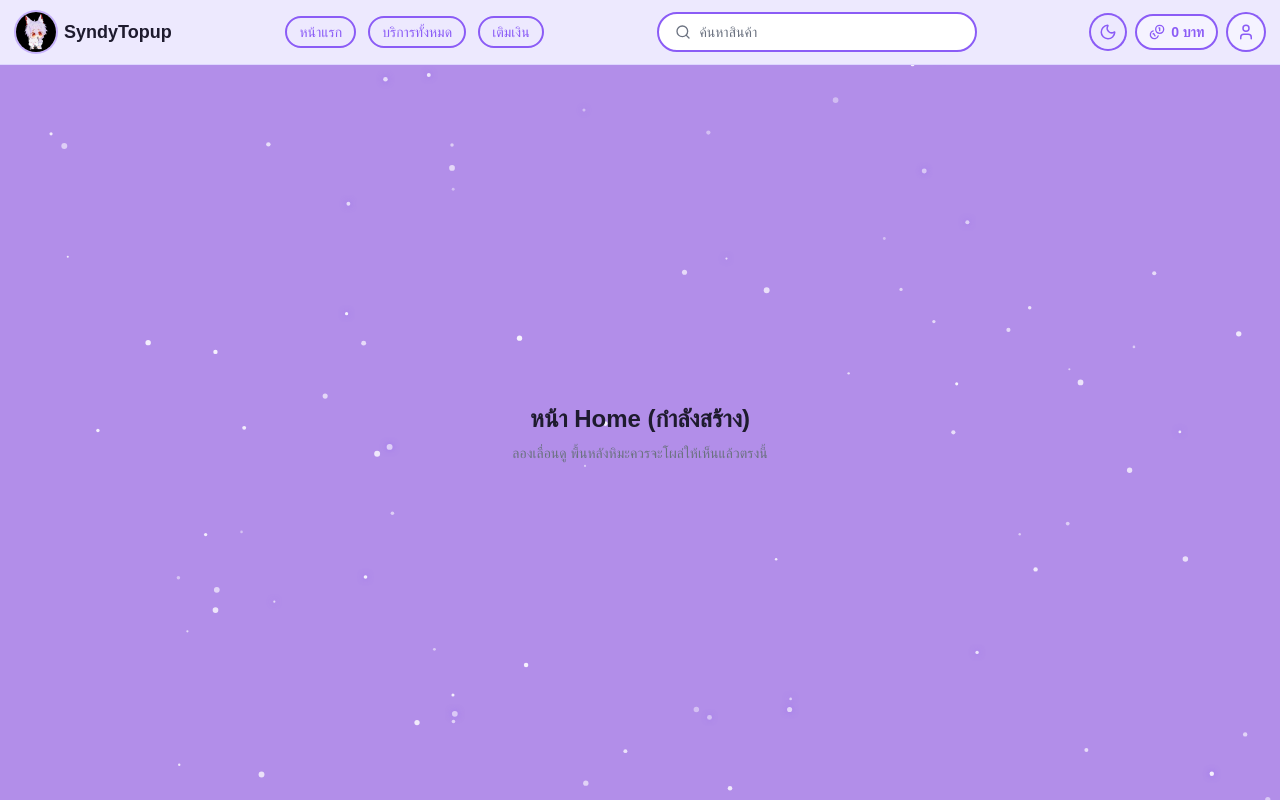
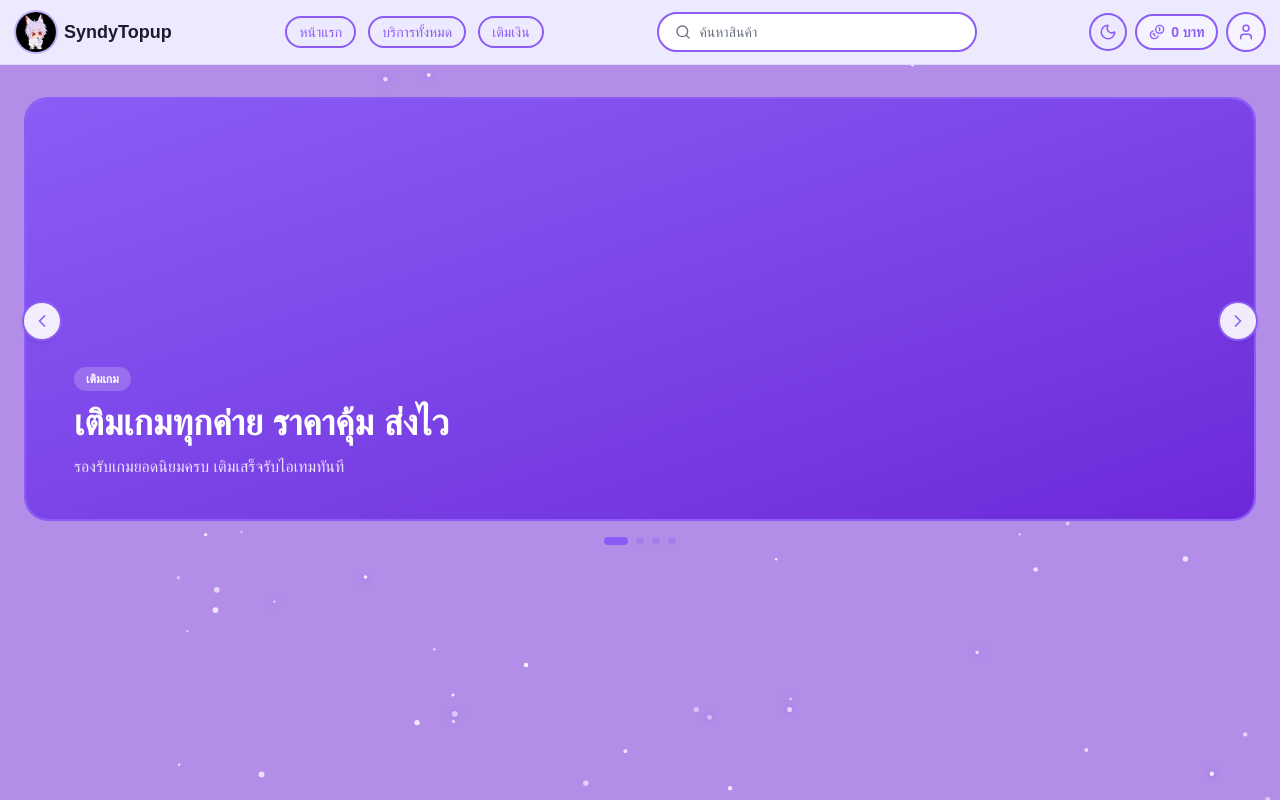
Before and after one commit to Synnado/SyndyTopup, a Next.js app: page / in a window 1280 px wide. Built offline with nearby package versions, Linux system fonts and the light colour scheme.

Commit message:
ทำSlider demo

```diff
--- a/package.json
+++ b/package.json
@@ -9,6 +9,8 @@
     "lint": "eslint"
   },
   "dependencies": {
+    "embla-carousel-autoplay": "^8.6.0",
+    "embla-carousel-react": "^8.6.0",
     "lucide-react": "^1.31.0",
     "next": "16.3.0",
     "react": "19.2.8",
--- a/src/app/page.tsx
+++ b/src/app/page.tsx
@@ -1,14 +1,9 @@
+import HeroCarousel from "@/components/HeroCarousel";
+
 export default function Home() {
   return (
-    <main className="flex flex-1 items-center justify-center px-4 py-24">
-      <div className="text-center">
-        <h1 className="text-2xl font-bold text-foreground">
-          หน้า Home (กำลังสร้าง)
-        </h1>
-        <p className="mt-2 text-sm text-muted">
-          ลองเลื่อนดู พื้นหลังหิมะควรจะโผล่ให้เห็นแล้วตรงนี้
-        </p>
-      </div>
+    <main className="flex flex-1 flex-col">
+      <HeroCarousel />
     </main>
   );
 }
--- /dev/null
+++ b/src/components/HeroCarousel.tsx
@@ -0,0 +1,149 @@
+"use client";
+
+import { useCallback, useEffect, useState } from "react";
+import Image from "next/image";
+import useEmblaCarousel from "embla-carousel-react";
+import Autoplay from "embla-carousel-autoplay";
+import { ChevronLeft, ChevronRight } from "lucide-react";
+
+// สไลด์ตัวอย่างไปก่อน
+// - ถ้าอยากใส่ภาพโปรโมชั่น: เอาไฟล์ไปวางที่ public/banners/ แล้วใส่ path ตรง "image" เช่น "/banners/promo-1.jpg"
+// - ถ้าสไลด์ไหนยังไม่มีภาพ ปล่อย image ว่างไว้ได้ (ไม่ใส่ key นี้เลย) จะใช้พื้นไล่สีม่วง/แดงแทนอัตโนมัติ
+const SLIDES: {
+  tag: string;
+  title: string;
+  subtitle: string;
+  image?: string;
+}[] = [
+  {
+    tag: "เติมเกม",
+    title: "เติมเกมทุกค่าย ราคาคุ้ม ส่งไว",
+    subtitle: "รองรับเกมยอดนิยมครบ เติมเสร็จรับไอเทมทันที",
+    // image: "/banners/promo-topup.jpg",
+  },
+  {
+    tag: "ขายไอเทม",
+    title: "ขายไอเทมในเกม ปลอดภัย 100%",
+    subtitle: "ระบบตรวจสอบก่อนโอนทุกครั้ง มั่นใจได้เลย",
+    // image: "/banners/promo-items.jpg",
+  },
+  {
+    tag: "ไอดีเกม",
+    title: "รับซื้อ-ขายไอดีเกม ราคาดี",
+    subtitle: "ประเมินราคาไว โอนเงินไว ไม่มีหลอกลวง",
+    // image: "/banners/promo-account.jpg",
+  },
+  {
+    tag: "ดูแลไอดี",
+    title: "ฝากดูแลไอดี อุ่นใจตลอด 24 ชม.",
+    subtitle: "ทีมงานมืออาชีพ ดูแลไอดีของคุณเหมือนของตัวเอง",
+    // image: "/banners/promo-care.jpg",
+  },
+];
+
+export default function HeroCarousel() {
+  const [emblaRef, emblaApi] = useEmblaCarousel({ loop: true }, [
+    Autoplay({ delay: 4000, stopOnInteraction: false }),
+  ]);
+  const [selectedIndex, setSelectedIndex] = useState(0);
+  const [scrollSnaps, setScrollSnaps] = useState<number[]>([]);
+
+  const scrollPrev = useCallback(() => emblaApi?.scrollPrev(), [emblaApi]);
+  const scrollNext = useCallback(() => emblaApi?.scrollNext(), [emblaApi]);
+  const scrollTo = useCallback(
+    (index: number) => emblaApi?.scrollTo(index),
+    [emblaApi]
+  );
+
+  const onSelect = useCallback(() => {
+    if (!emblaApi) return;
+    setSelectedIndex(emblaApi.selectedScrollSnap());
+  }, [emblaApi]);
+
+  useEffect(() => {
+    if (!emblaApi) return;
+    setScrollSnaps(emblaApi.scrollSnapList());
+    onSelect();
+    emblaApi.on("select", onSelect);
+    emblaApi.on("reInit", onSelect);
+  }, [emblaApi, onSelect]);
+
+  return (
+    <div className="relative mx-auto w-full max-w-7xl px-4 py-8 sm:px-6">
+      {/* กรอบสไลด์ */}
+      <div
+        className="overflow-hidden rounded-3xl border-2 border-accent"
+        ref={emblaRef}
+      >
+        <div className="flex">
+          {SLIDES.map((slide, index) => (
+            <div key={index} className="min-w-0 flex-[0_0_100%]">
+              <div className="relative h-72 overflow-hidden sm:h-[420px]">
+                {/* พื้นหลัง: รูปภาพถ้ามี ไม่งั้น fallback เป็นไล่สีธีม */}
+                {slide.image ? (
+                  <>
+                    <Image
+                      src={slide.image}
+                      alt={slide.title}
+                      fill
+                      priority={index === 0}
+                      sizes="(min-width: 1024px) 1024px, 100vw"
+                      className="object-cover"
+                    />
+                    {/* เกรเดียนต์ทับรูป ให้ตัวหนังสืออ่านง่ายไม่ว่าพื้นรูปจะสว่างหรือมืด */}
+                    <div className="absolute inset-0 bg-gradient-to-t from-black/75 via-black/25 to-transparent" />
+                  </>
+                ) : (
+                  <div className="absolute inset-0 bg-gradient-to-br from-accent to-accent-strong" />
+                )}
+
+                {/* ข้อความวางทับ ชิดล่างเสมอไม่ว่าจะมีรูปหรือไม่ */}
+                <div className="relative z-10 flex h-full flex-col items-start justify-end gap-3 px-8 pb-8 sm:px-12 sm:pb-10">
+                  <span className="rounded-full bg-white/20 px-3 py-1 text-xs font-semibold text-white backdrop-blur-sm">
+                    {slide.tag}
+                  </span>
+                  <h2 className="text-2xl font-bold text-white sm:text-4xl">
+                    {slide.title}
+                  </h2>
+                  <p className="max-w-md text-sm text-white/85 sm:text-base">
+                    {slide.subtitle}
+                  </p>
+                </div>
+              </div>
+            </div>
+          ))}
+        </div>
+      </div>
+
+      {/* ปุ่มลูกศรก่อนหน้า/ถัดไป */}
+      <button
+        onClick={scrollPrev}
+        aria-label="สไลด์ก่อนหน้า"
+        className="absolute left-3 top-1/2 -translate-y-1/2 rounded-full bg-surface/90 p-2 text-accent shadow-md ring-2 ring-accent transition-colors hover:bg-accent hover:text-white sm:left-6"
+      >
+        <ChevronLeft size={20} />
+      </button>
+      <button
+        onClick={scrollNext}
+        aria-label="สไลด์ถัดไป"
+        className="absolute right-3 top-1/2 -translate-y-1/2 rounded-full bg-surface/90 p-2 text-accent shadow-md ring-2 ring-accent transition-colors hover:bg-accent hover:text-white sm:right-6"
+      >
+        <ChevronRight size={20} />
+      </button>
+
+      {/* จุดบอกตำแหน่งสไลด์ */}
+      <div className="mt-4 flex justify-center gap-2">
+        {scrollSnaps.map((_, index) => (
+          <button
+            key={index}
+            onClick={() => scrollTo(index)}
+            aria-label={`ไปสไลด์ที่ ${index + 1}`}
+            className={`h-2 rounded-full transition-all ${
+              index === selectedIndex ? "w-6 bg-accent" : "w-2 bg-accent/30"
+            }`}
+          />
+        ))}
+      </div>
+    </div>
+  );
+}
```
Also changed, not shown: 1 other file (tests, documents, lock files or other folders).
